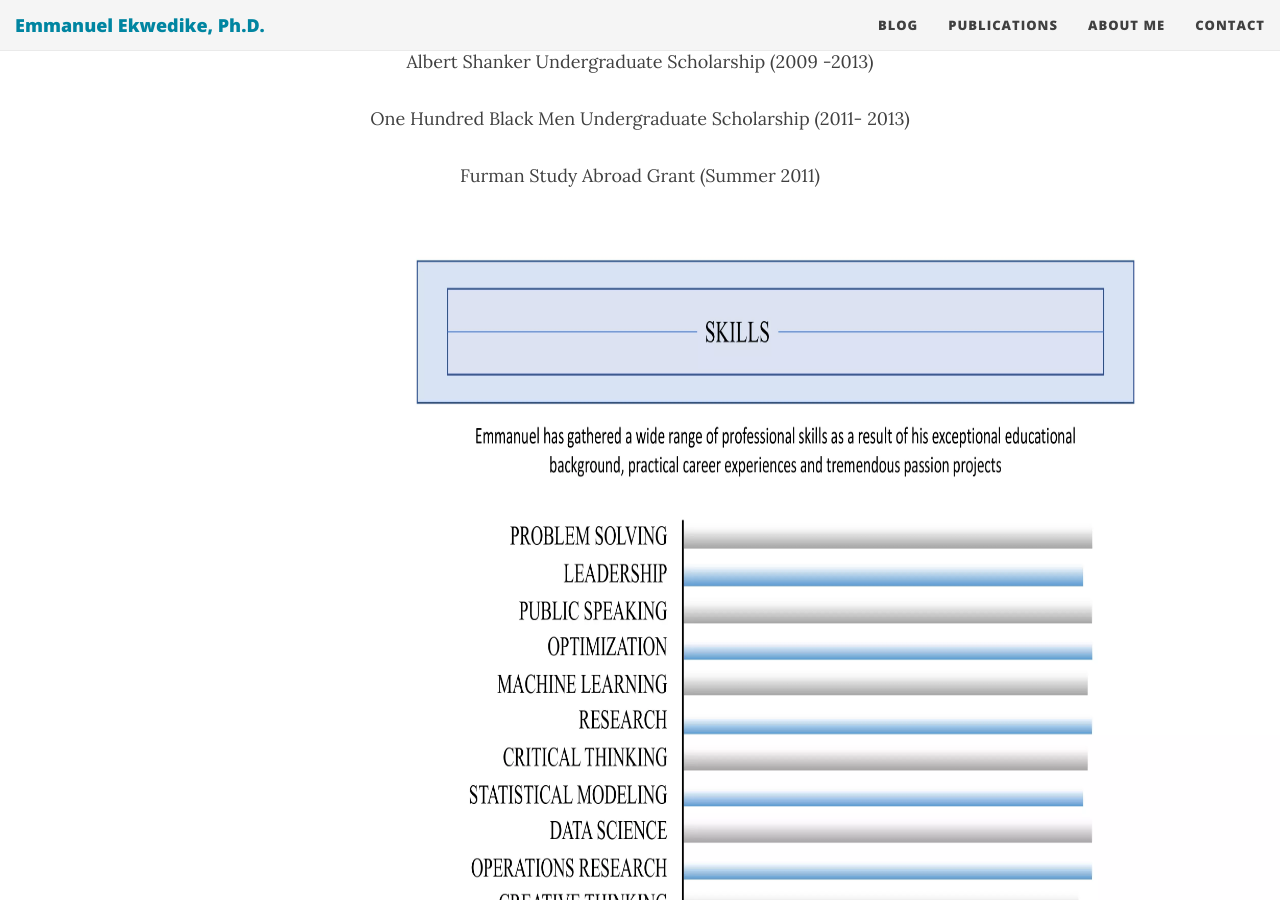
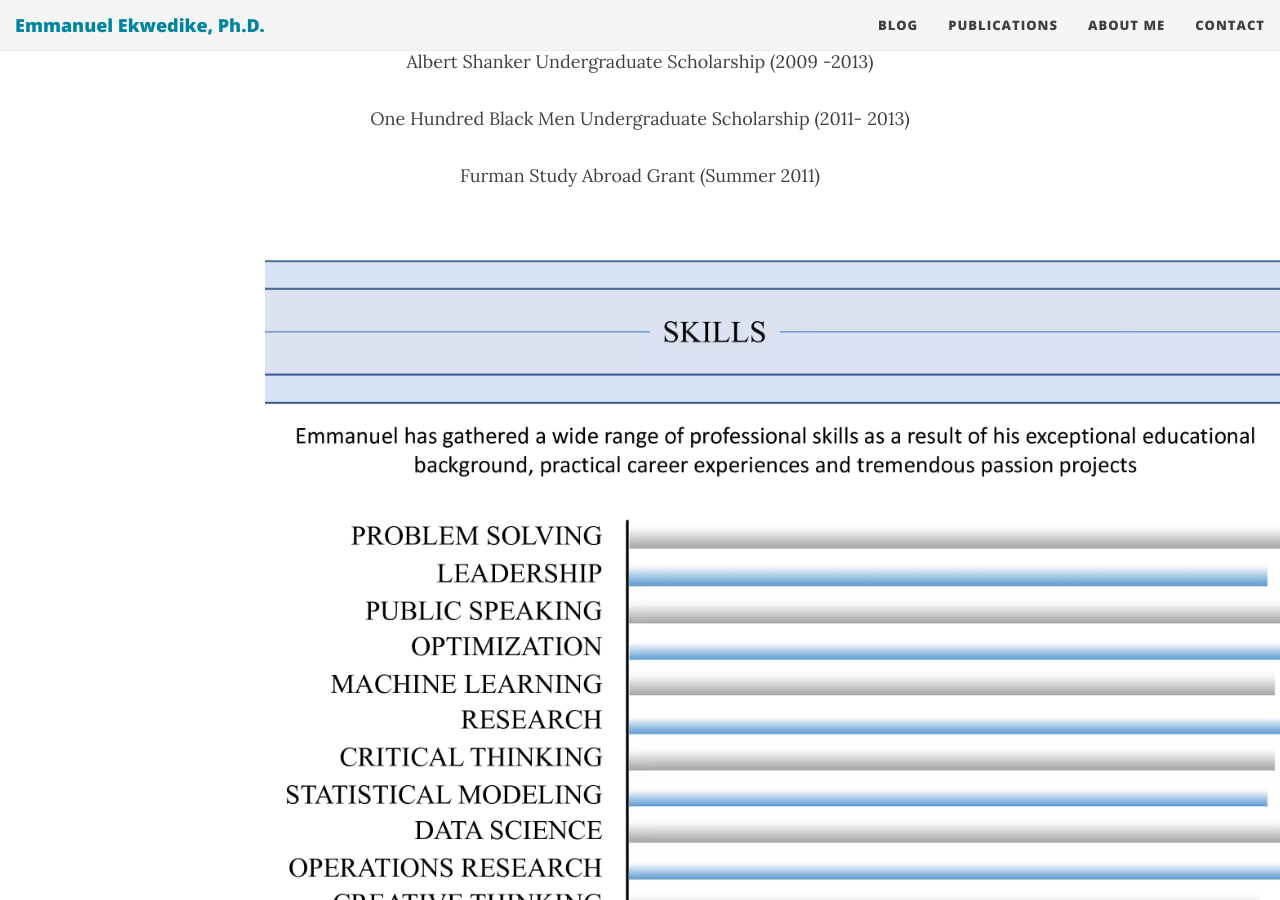
Before and after one commit to eekwedike/eekwedike.github.io, a Jekyll site: the page built from aboutme.md, in a window 1280 px wide and 900 px high, scrolled down 1837 px. Built offline with Jekyll 4.4.1, drawn with Linux system fonts in a browser that asks for light colours; nearby versions of some CDN libraries; a style sheet for code colours, icons or effects is not loaded.

Commit message:
add skills

```diff
--- a/aboutme.md
+++ b/aboutme.md
@@ -41,7 +41,7 @@
 <p class="text-center"> Furman Study Abroad Grant (Summer 2011) </p>
 
 <div >
-  <img style="float:left; height: 919px; width: 1021px; object-position: 50% 50%;" src="/img/brand/skills.webp" alt="SKILLS" >
+  <img style="float:left; height: 919px; width: 1021px; object-fit: cover; object-position: 50% 50%;" src="/img/brand/skills.webp" alt="SKILLS" >
 </div>
 
 
```
